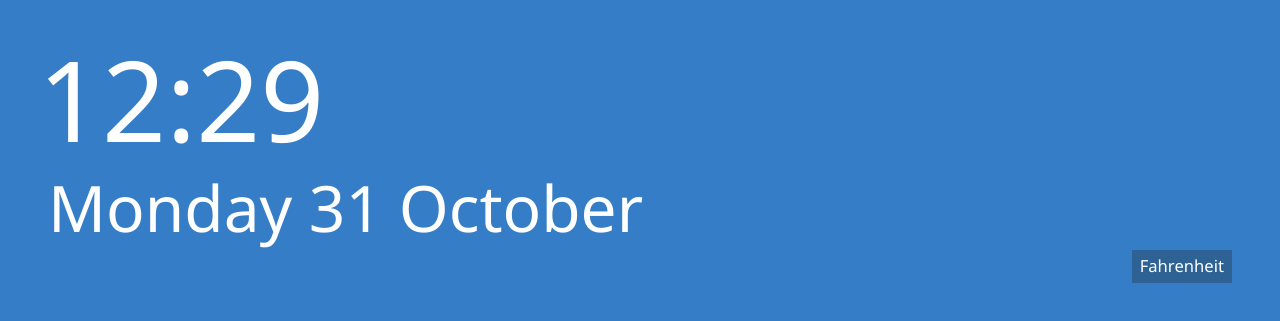
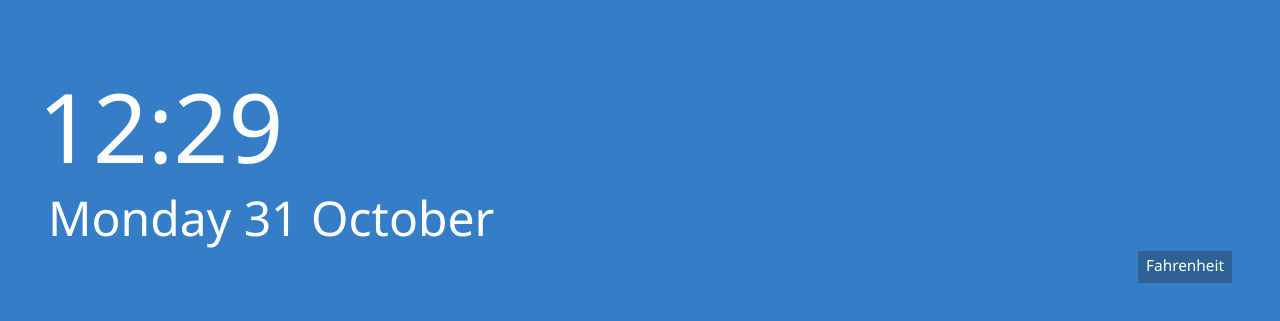
Before and after one commit to gestok/windows-welcome, a React (Create React App) app: page / in a window 1280 px wide. Shown: the part 475-796 px from the top of the page. Built offline with nearby package versions, Linux system fonts and the light colour scheme; no server answers; a web font is replaced by a local one.

Commit message:
Fontsizes and weather image size

```diff
--- a/src/components/Weather.js
+++ b/src/components/Weather.js
@@ -52,13 +52,13 @@ const Weather = () => {
       <div className="d-flex gap-sm align-center pe-none user-select-none">
         {meta.weather && (
           <>
+            {meta.weather[0].main}
             <img
               className="pe-none user-select-none"
               src={meta.weather[0].icon}
               alt="Weather"
-              width="50"
+              width="34"
             />
-            {meta.weather[0].main}
           </>
         )}
       </div>
--- a/src/style.css
+++ b/src/style.css
@@ -91,16 +91,16 @@ body {
 }
 
 #datetime span:nth-child(1) {
-  font-size: 700%;
+  font-size: 600%;
   font-weight: 100;
   margin-left: -10px;
 }
 #datetime span:nth-child(2) {
-  font-size: 400%;
+  font-size: 300%;
   font-weight: 100;
 }
 #weather {
-  font-size: 130%;
+  font-size: 120%;
 }
 #meter {
   cursor: pointer;
```
